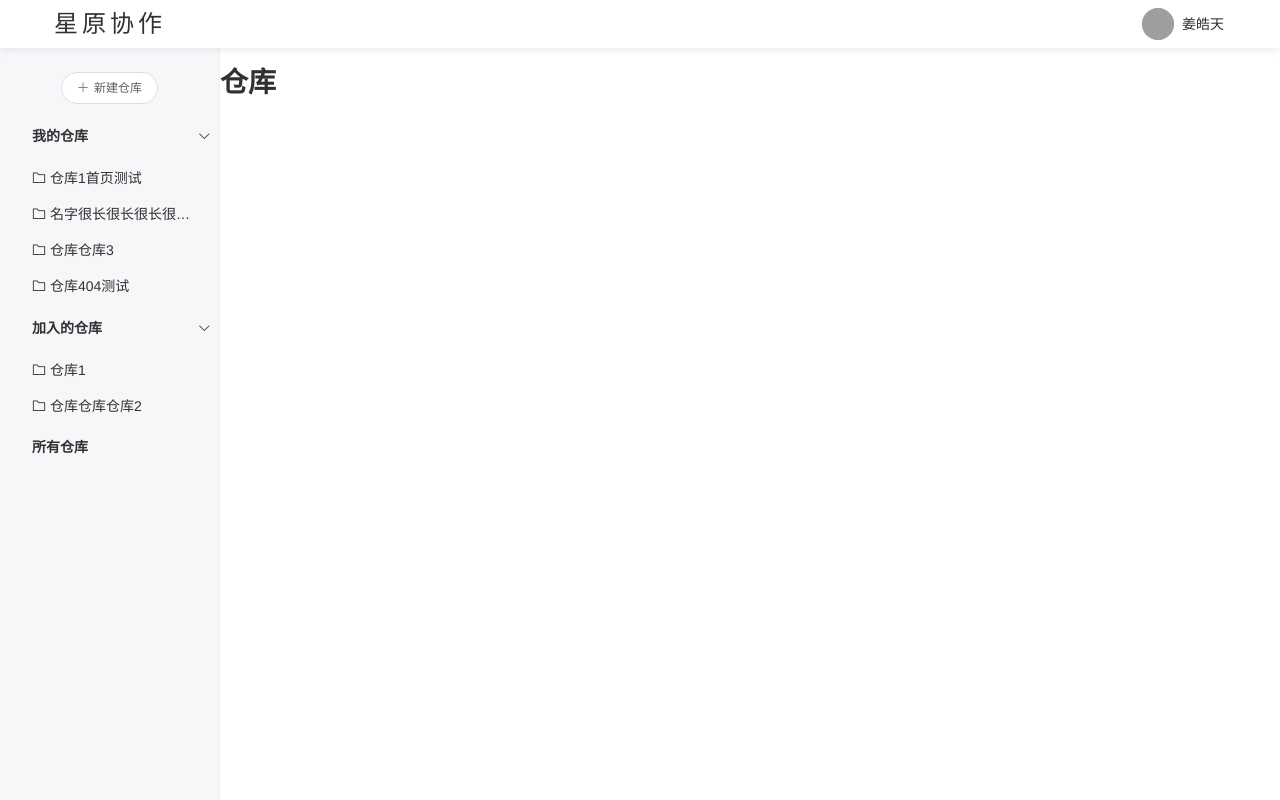
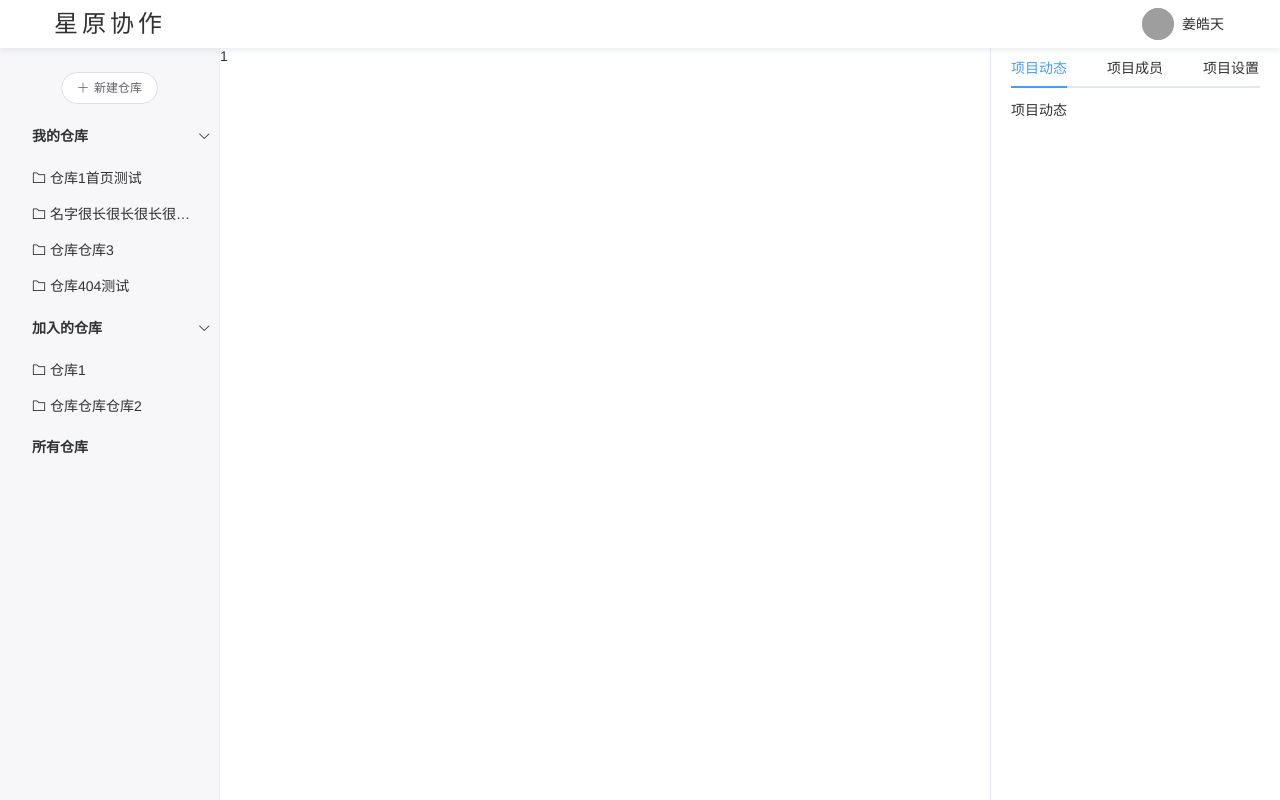
Before and after one commit to jianghaotian/Graduation-Project, a Vue app in the folder frontend/: page /repository/1 in a window 1280 px wide. Built offline with nearby package versions, Linux system fonts and the light colour scheme; grey boxes are pictures that could not be loaded.

Commit message:
仓库右侧标签v_1.0

```diff
--- a/frontend/src/views/repository/index.vue
+++ b/frontend/src/views/repository/index.vue
@@ -1,6 +1,19 @@
 <template>
   <div class="repository">
-    <h1>仓库</h1>
+    <div>1</div>
+    <div class="rightTab">
+      <el-tabs v-model="activeName">
+        <el-tab-pane label="项目动态" name="MainFirst">
+          <div>项目动态</div>
+        </el-tab-pane>
+        <el-tab-pane label="项目成员" name="MainSecond">
+          <div>项目成员</div>
+        </el-tab-pane>
+        <el-tab-pane label="项目设置" name="MainThird">
+          <div>项目设置</div>
+        </el-tab-pane>
+      </el-tabs>
+    </div>
   </div>
 </template>
 
@@ -9,11 +22,26 @@
 
 export default {
   name: 'Repository',
-  components: {}
+  components: {},
+  data() {
+    return {
+      activeName: 'MainFirst'
+    }
+  }
 }
 </script>
 
 <style scoped lang="scss">
 .repository {
+  display: flex;
+  flex: 1;
+  flex-direction: row;
+  justify-content: space-between;
+  height: 100%;
+  .rightTab {
+    width: 290px;
+    padding: 0 20px;
+    border-left: 1px solid #e4e7ed;
+  }
 }
 </style>
```
